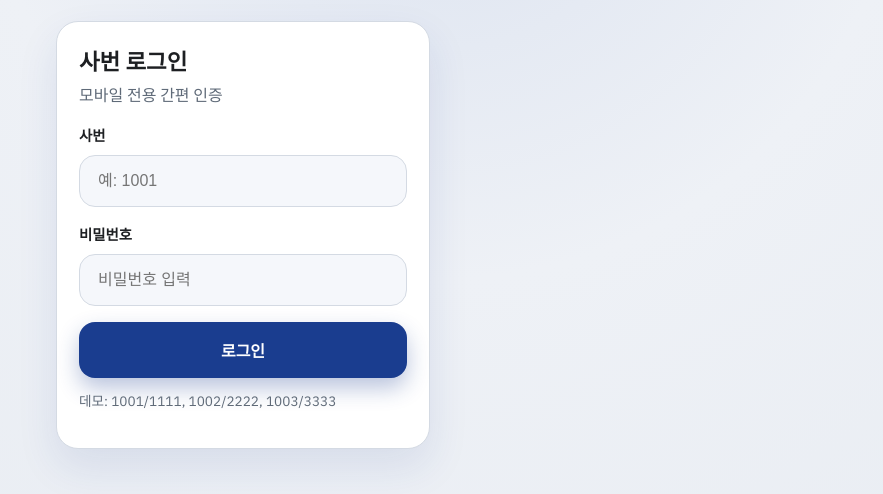
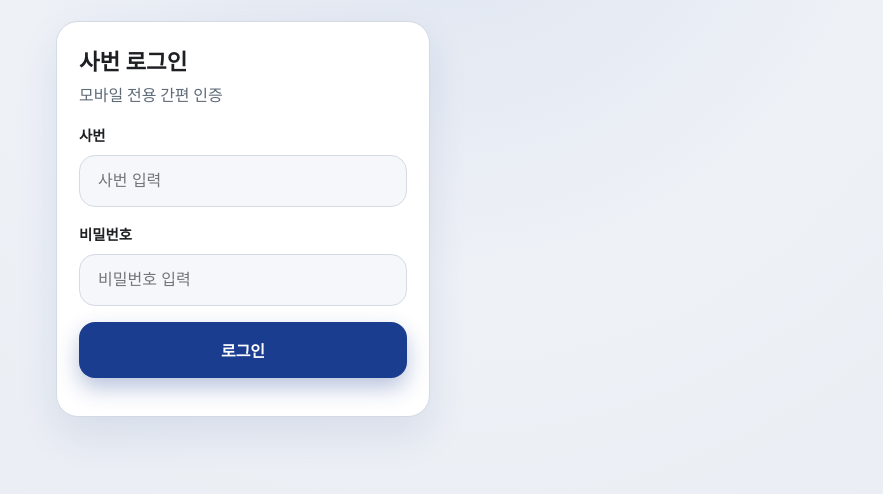
Before and after one commit to wilcoco/certificate, a website: page public/index.html in a window 1280 px wide. Shown: the part 182-676 px from the top of the page, without its empty margins (198-1081 px from the left). Drawn offline with Linux system fonts and the light colour scheme; no server answers.

Commit message:
fix: 로그인 화면에서 데모 계정 정보 제거

```diff
--- a/public/index.html
+++ b/public/index.html
@@ -42,7 +42,7 @@
               id="employeeId"
               name="employeeId"
               type="text"
-              placeholder="예: 1001"
+              placeholder="사번 입력"
               required
               inputmode="numeric"
               pattern="\s*[0-9]+\s*"
@@ -64,7 +64,6 @@
               spellcheck="false"
             />
             <button type="submit" class="primary">로그인</button>
-            <p class="helper">데모: 1001/1111, 1002/2222, 1003/3333</p>
           </form>
           <p class="error" id="login-error"></p>
         </section>
```
